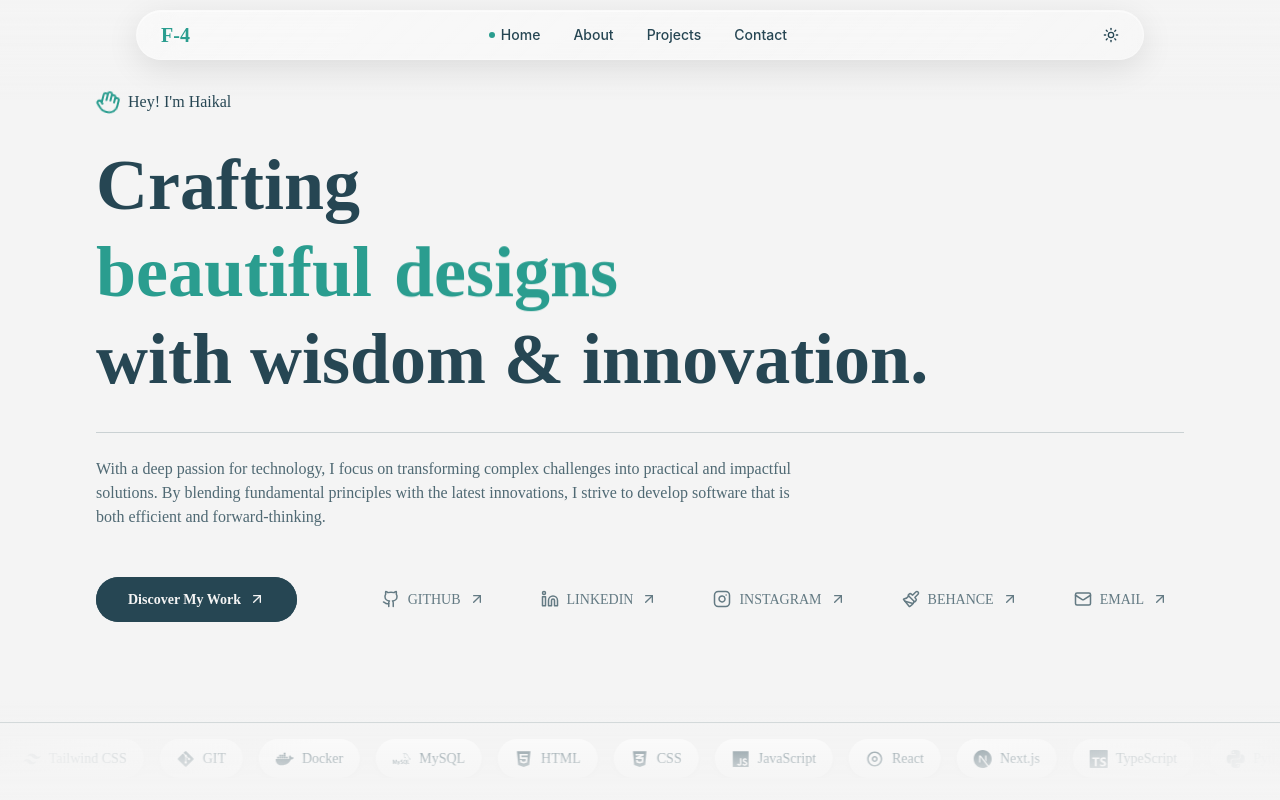
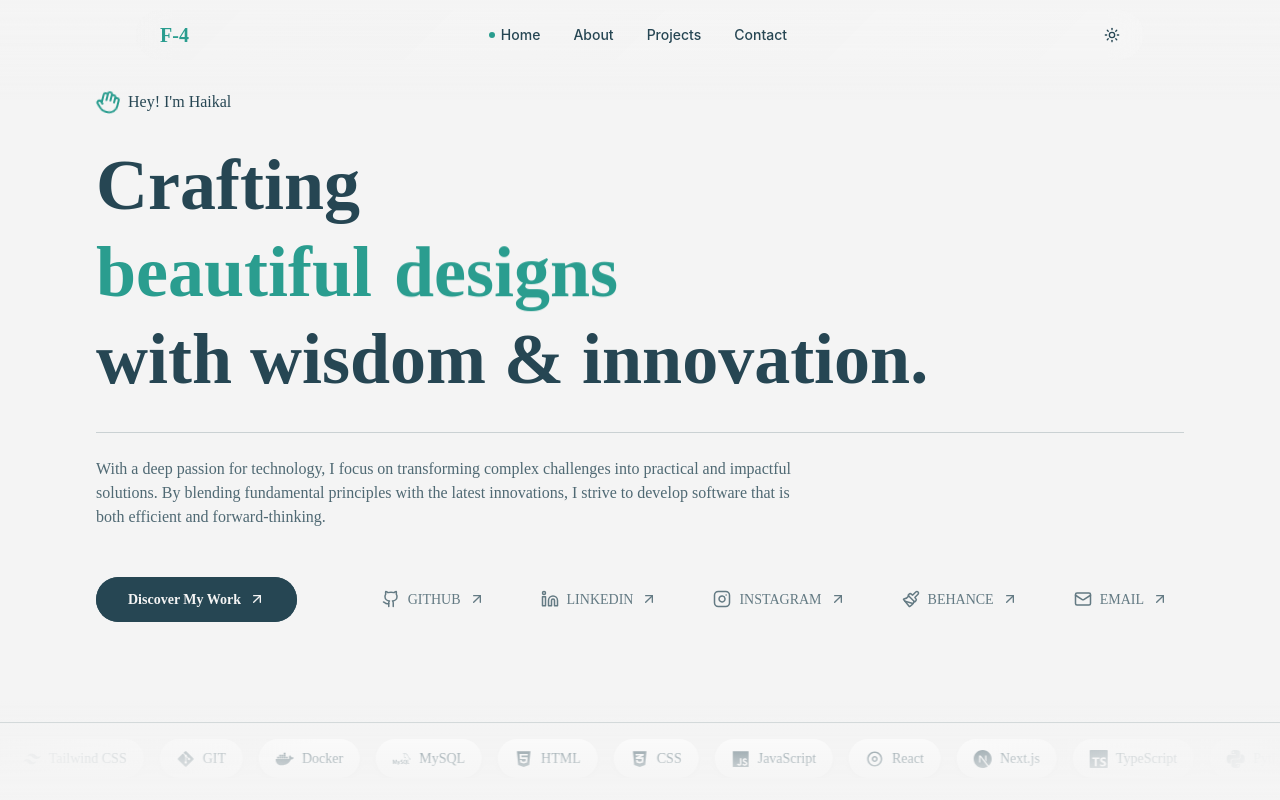
Before and after one commit to Fx-4/portfolio-website, a React (Vite) app: page / in a window 1280 px wide. Built offline with nearby package versions, Linux system fonts and the light colour scheme; no server answers.

Commit message:
Refactor Navbar component to enhance scroll handling and dynamic styling

```diff
--- a/src/components/Navbar.jsx
+++ b/src/components/Navbar.jsx
@@ -25,7 +25,7 @@ const Navbar = () => {
   const location = useLocation();
   const [isDark, setIsDark] = useState(false);
   const [animating, setAnimating] = useState(false);
-  const [scrollState, setScrollState] = useState('top'); // 'top', 'scrolling', 'scrolled'
+  const [scrollProgress, setScrollProgress] = useState(0); // 0 to 1 untuk smooth transition
 
   const updateTheme = (dark) => {
     document.documentElement.setAttribute('data-theme', dark ? 'dark' : 'light');
@@ -41,42 +41,43 @@ const Navbar = () => {
     updateTheme(initialTheme === 'dark');
   }, []);
 
-  // Handle scroll with class-based approach
+  // Reset scroll state when route changes
   useEffect(() => {
-    let frameId = null;
+    // Scroll to top on route change
+    window.scrollTo(0, 0);
+    setScrollProgress(0);
+  }, [location.pathname]);
 
+  // Handle scroll with smooth progressive approach
+  useEffect(() => {
     const handleScroll = () => {
-      if (frameId) {
-        cancelAnimationFrame(frameId);
-      }
+      // Get scroll position from multiple sources
+      const scrollY = Math.max(
+        window.scrollY,
+        window.pageYOffset,
+        document.documentElement.scrollTop,
+        document.body.scrollTop,
+        0
+      );
 
-      frameId = requestAnimationFrame(() => {
-        // Try multiple methods to get scroll position
-        const scrollY = window.scrollY
-          || window.pageYOffset
-          || document.documentElement.scrollTop
-          || document.body.scrollTop
-          || 0;
+      // Calculate progress: 0 at top, 1 at 300px scroll
+      // Smooth transition dari 0-300px
+      const maxScroll = 300;
+      const progress = Math.min(scrollY / maxScroll, 1);
 
-        if (scrollY === 0) {
-          setScrollState('top');
-        } else if (scrollY < 100) {
-          setScrollState('scrolling');
-        } else {
-          setScrollState('scrolled');
-        }
-      });
+      setScrollProgress(progress);
     };
 
-    // Add scroll listener to window (most reliable)
-    window.addEventListener('scroll', handleScroll, { passive: true });
-    handleScroll(); // Initial call
+    // Add multiple scroll listeners for better compatibility
+    window.addEventListener('scroll', handleScroll, { passive: true, capture: true });
+    document.addEventListener('scroll', handleScroll, { passive: true, capture: true });
+
+    // Initial call
+    handleScroll();
 
     return () => {
-      window.removeEventListener('scroll', handleScroll);
-      if (frameId) {
-        cancelAnimationFrame(frameId);
-      }
+      window.removeEventListener('scroll', handleScroll, { capture: true });
+      document.removeEventListener('scroll', handleScroll, { capture: true });
     };
   }, []);
 
@@ -106,12 +107,44 @@ const Navbar = () => {
     requestAnimationFrame(() => setAnimating(true));
   };
 
-  // Build class names
-  const navbarClasses = `navbar navbar-${scrollState}`;
+  // Calculate dynamic width based on scroll progress
+  // Desktop: 80% -> 40% (shrink 40%)
+  // Mobile: 95% -> 90% (shrink 5%)
+  const isMobile = typeof window !== 'undefined' && window.innerWidth <= 768;
+  const startWidth = isMobile ? 95 : 80;
+  const endWidth = isMobile ? 90 : 40;
+  const currentWidth = startWidth - (startWidth - endWidth) * scrollProgress;
+
+  // Calculate opacity and blur based on scroll - start hampir transparan
+  const startOpacity = 0.15; // Sedikit lebih tinggi untuk dark theme
+  const endOpacity = 0.85; // Solid saat scroll
+  const currentOpacity = startOpacity + (endOpacity - startOpacity) * scrollProgress;
+
+  const startBlur = 15; // Blur tipis di awal
+  const endBlur = 40; // Blur kuat saat scroll
+  const currentBlur = startBlur + (endBlur - startBlur) * scrollProgress;
+
+  // Shadow muncul bertahap dari 0
+  const currentShadow = scrollProgress > 0.05
+    ? `0 8px 32px 0 rgba(0, 0, 0, ${scrollProgress * 0.3})`
+    : 'none';
+
+  // Dynamic navbar style dengan warna yang match background
+  const navbarStyle = {
+    pointerEvents: 'auto',
+    width: `${currentWidth}%`,
+    background: isDark
+      ? `linear-gradient(135deg, rgba(29, 53, 87, ${currentOpacity}), rgba(35, 65, 103, ${currentOpacity * 0.9}))`
+      : `linear-gradient(135deg, rgba(244, 244, 244, ${currentOpacity}), rgba(255, 255, 255, ${currentOpacity * 0.85}))`,
+    backdropFilter: `blur(${currentBlur}px) saturate(${150 + scrollProgress * 100}%)`,
+    WebkitBackdropFilter: `blur(${currentBlur}px) saturate(${150 + scrollProgress * 100}%)`,
+    boxShadow: currentShadow,
+    border: 'none',
+  };
 
   return (
     <header className="navbar-header" style={{ pointerEvents: 'auto', zIndex: 9999 }}>
-      <nav className={navbarClasses} style={{ pointerEvents: 'auto' }}>
+      <nav className="navbar" style={navbarStyle}>
         <Link className="navbar-brand" to="/">
           F-4
         </Link>
```
